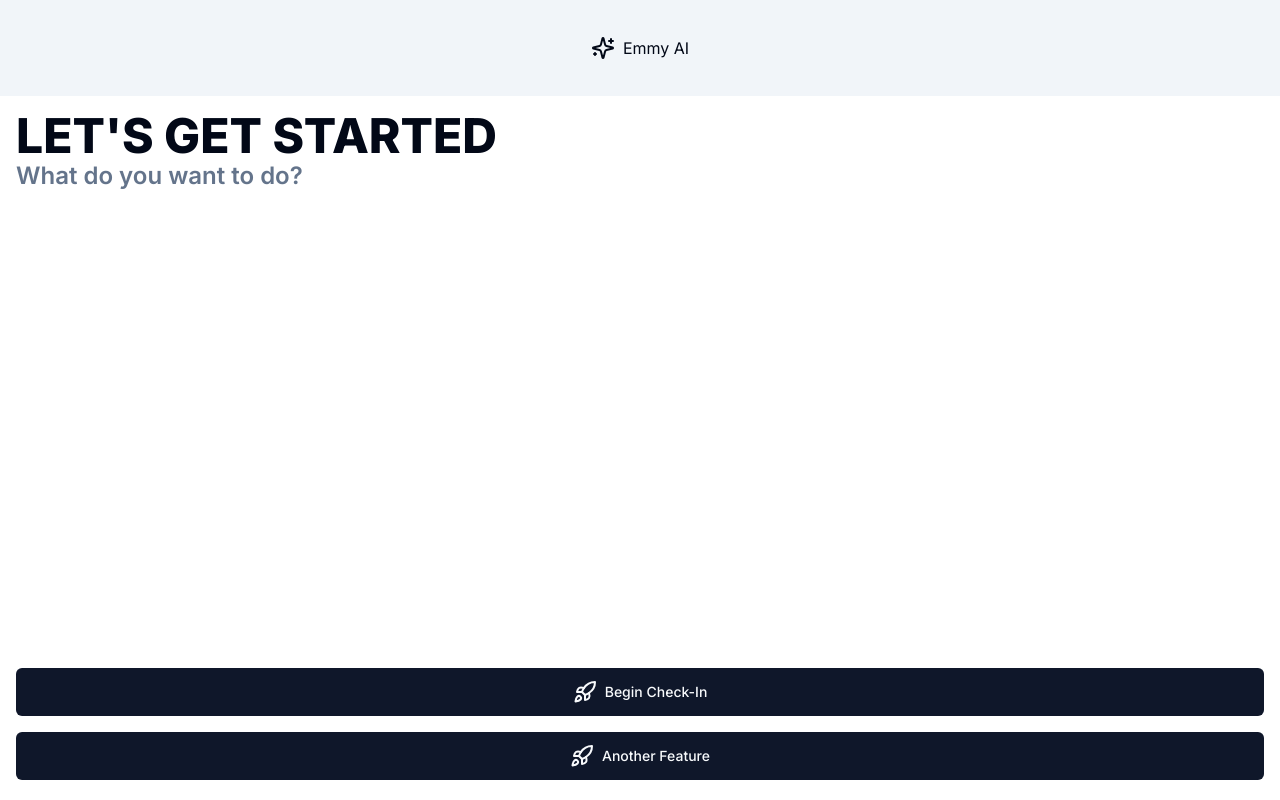
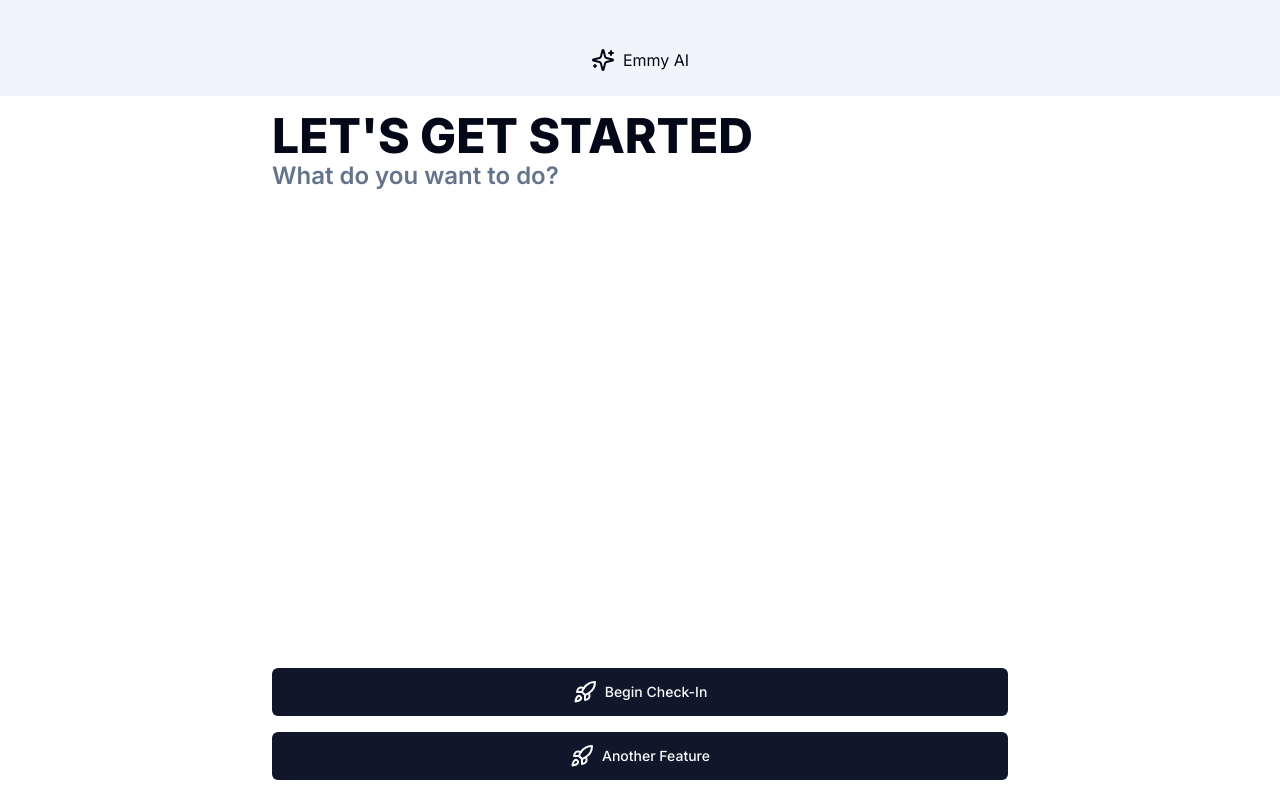
Before and after one commit to alice-ang/checkin, a Next.js app: page / in a window 1280 px wide. Built offline with nearby package versions, Linux system fonts and the light colour scheme.

Commit message:
fix: header padding

```diff
--- a/src/app/globals.css
+++ b/src/app/globals.css
@@ -78,6 +78,6 @@
 
 @layer utilities {
   .section-constraints {
-    @apply mx-auto h-[calc(100vh-100px)] max-w-screen-xl p-4;
+    @apply mx-auto h-[calc(100vh-100px)] max-w-3xl p-4;
   }
 }
--- a/src/components/HeaderBar.tsx
+++ b/src/components/HeaderBar.tsx
@@ -9,7 +9,7 @@ type HeaderProps = {
 export const HeaderBar: FC<HeaderProps> = ({ children }) => {
   return (
     <header className="grid h-24 bg-secondary">
-      <nav className="place-self-end0 mx-auto flex w-full max-w-screen-xl flex-row items-center justify-between gap-2 p-4">
+      <nav className="mx-auto flex w-full max-w-3xl flex-row items-center justify-between gap-2 place-self-end p-4">
         <BackButton />
         {children}
 
--- a/src/components/Timer.tsx
+++ b/src/components/Timer.tsx
@@ -42,7 +42,7 @@ export const Timer: FC<TimerProps> = ({ seconds = 60 }) => {
   }, [countdown]);
 
   return (
-    <div className="mx-auto w-full max-w-md space-y-4">
+    <div className="mx-auto w-full space-y-4">
       <h1 className="text-center font-bold">{formatTime()}s</h1>
       <Progress value={(countdown / seconds) * 100} />
       <div className="flex flex-row gap-4">
```
